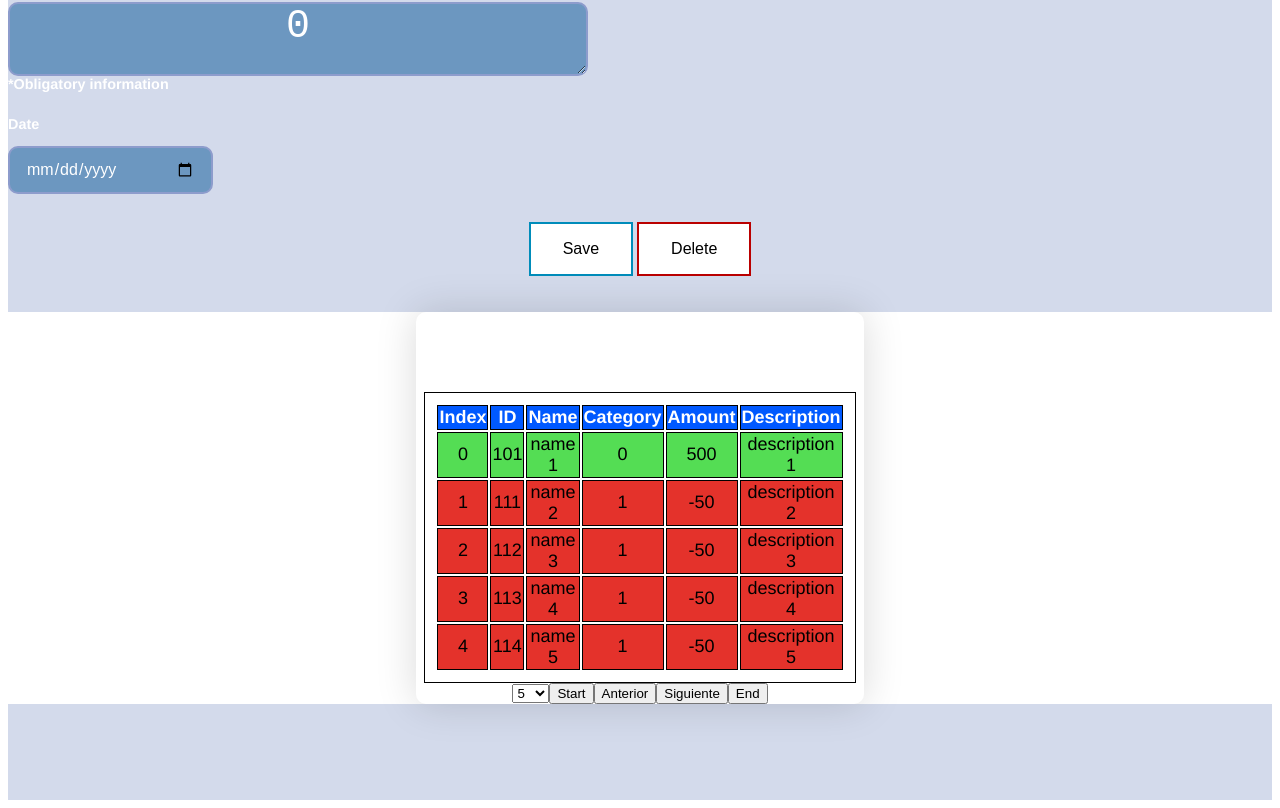
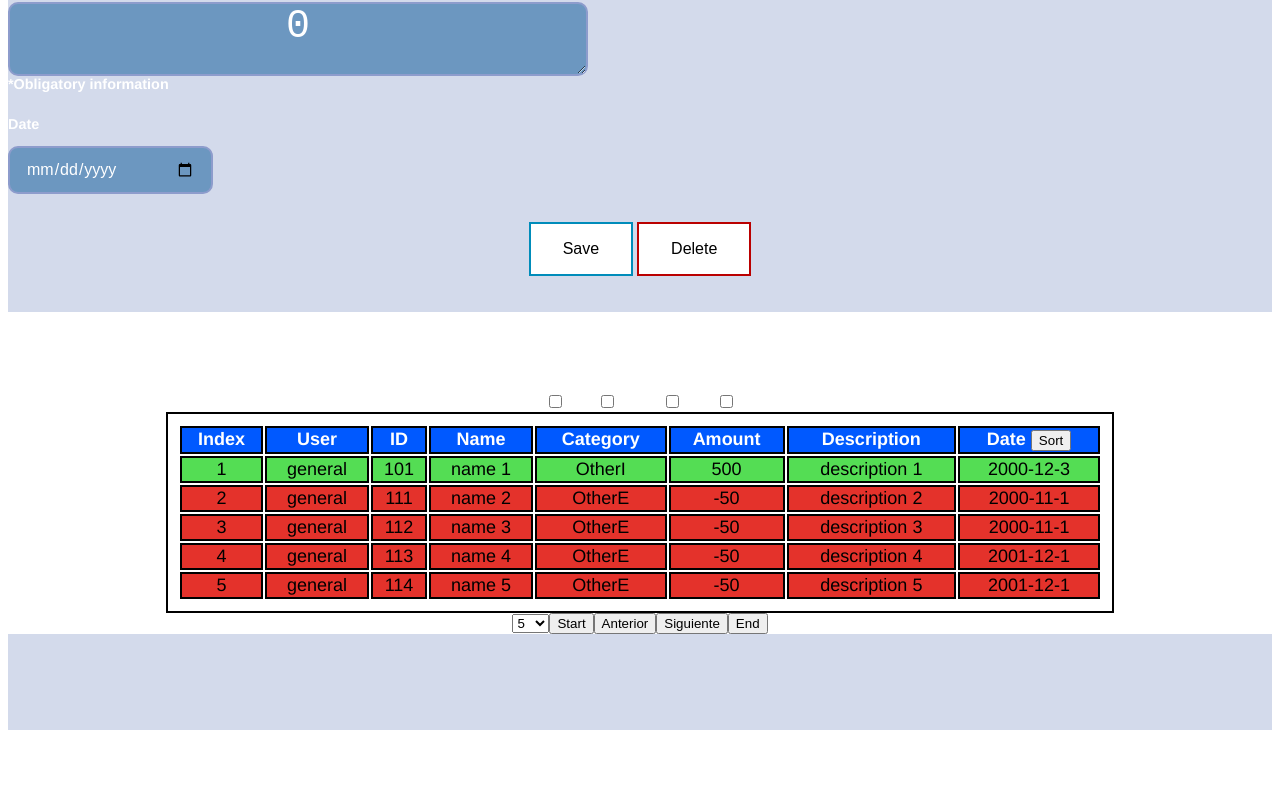
Before and after one commit to AlejandraDay/BRD, a Vue app: page /#/ModifyDeleteItem in a window 1280 px wide. Shown: the part 610-1418 px from the top of the page. After the commit the page ends 1348 px from the top, so only its background shows below. Built offline with nearby package versions, Linux system fonts and the light colour scheme.

Commit message:
testing units 1

```diff
--- a/src/components/TransactionTable.vue
+++ b/src/components/TransactionTable.vue
@@ -1,30 +1,80 @@
 <template>
-  <div class="table">
+  <div class="transactions">
     <h1>{{ msg }}</h1>
+    <div class="filterDateByDate">
+      <label>Filter by: </label>
+      <label><input v-model="filterDateBy.year" type="checkbox" />Year</label>
+      <label><input v-model="filterDateBy.month" type="checkbox" />Month</label>
+      <label><input v-model="filterDateBy.date" type="checkbox" />Date</label>
+      <label>
+        <input v-model="filterCategoryBy" type="checkbox" />Category
+      </label>
+      <br />
+      <input
+        v-if="filterDateBy.year || filterDateBy.month || filterDateBy.date"
+        type="date"
+        v-model="filterDate"
+      />
+      <input
+        v-if="filterCategoryBy"
+        v-model="filterCategory"
+        placeholder="Category Name"
+      />
+    </div>
     <table>
       <thead>
         <tr class="header">
           <th :key="column" v-for="column in this.headers">
             {{ column }}
+            <button
+              class="sort"
+              v-if="column === 'Date' && !sorted"
+              v-on:click="sort()"
+            >
+              Sort
+            </button>
+            <button
+              class="sort"
+              v-else-if="column === 'Date' && sorted"
+              v-on:click="sort()"
+            >
+              Unsort
+            </button>
+            <button
+              class="direction"
+              v-if="column === 'Date' && sorted && direction"
+              v-on:click="giveDirection()"
+            >
+              ↑
+            </button>
+            <button
+              class="direction"
+              v-else-if="column === 'Date' && sorted && !direction"
+              v-on:click="giveDirection()"
+            >
+              ↓
+            </button>
           </th>
         </tr>
       </thead>
       <tbody>
         <tr
           :key="item.id"
-          v-for="(item, index) in filtered"
+          v-for="(item, index) in filteredPaging"
           :class="[item.amount < 0 ? 'expense' : 'profit']"
         >
-          <td>{{ index + lowerLimmit }}</td>
+          <td>{{ index + lowerLimmit + 1 }}</td>
+          <td>{{ getUserName(item.user) }}</td>
           <td>{{ item.id }}</td>
           <td>{{ item.name }}</td>
-          <td>{{ item.category }}</td>
+          <td>{{ getCategoryName(item.category) }}</td>
           <td>{{ item.amount }}</td>
           <td>{{ item.description }}</td>
+          <td>{{ getDate(item.date) }}</td>
         </tr>
       </tbody>
     </table>
-    <div>
+    <div class="paging">
       <select v-model="groupBy">
         <option :key="item" v-for="item in this.groupBy_">{{ item }}</option>
       </select>
@@ -37,6 +87,7 @@
 </template>
 
 <script>
+import { mapGetters } from "vuex";
 export default {
   name: "TransactionTable",
   props: {
@@ -44,15 +95,20 @@ export default {
   },
   data() {
     return {
-      filter: "",
-      groupBy_: [5, 10, 15],
+      filterDate: "",
+      filterDateBy: { year: false, month: false, date: false },
+      filterCategory: "",
+      filterCategoryBy: false,
+      groupBy_: [5, 10, 15, 20],
       groupBy: 5,
-      group: 1
+      group: 1,
+      sorted: false,
+      direction: true
     };
   },
   methods: {
     goRight() {
-      if (this.group < Math.ceil(this.transactions.length / this.groupBy)) {
+      if (this.group < Math.ceil(this.filteredByDC.length / this.groupBy)) {
         this.group++;
       }
     },
@@ -65,43 +121,110 @@ export default {
       this.group = 1;
     },
     end() {
-      this.group = Math.ceil(this.transactions.length / this.groupBy);
+      this.group = Math.ceil(this.filteredByDC.length / this.groupBy);
+    },
+    getCategoryName(categoryID) {
+      return this.getCategoryList.filter(
+        category => category.id === categoryID
+      )[0].name;
+    },
+    getUserName(userCI) {
+      return this.accounts.filter(user => user.ci === userCI)[0].name;
+    },
+    getDate({ year, month, date }) {
+      return `${year}-${month}-${date}`;
+    },
+    sort() {
+      this.sorted = !this.sorted;
+    },
+    giveDirection() {
+      this.direction = !this.direction;
     }
   },
   computed: {
-    filtered() {
-      return this.transactions.filter(
+    ...mapGetters(["getItemList"]),
+    ...mapGetters(["getCategoryList"]),
+    ...mapGetters(["getHeaders"]),
+    ...mapGetters(["getAccounts"]),
+    filteredPaging() {
+      return this.filteredByDC.filter(
         (item, index) => index >= this.lowerLimmit && index < this.upperLimmit
       );
     },
+    filteredByDC() {
+      let aux = this.transactions;
+      if (this.filterDate !== "") {
+        let aux2 = this.filterDate.split("-");
+        if (this.filterDateBy.year) {
+          aux = aux.filter(t => t.date.year === parseInt(aux2[0]));
+        }
+        if (this.filterDateBy.month) {
+          aux = aux.filter(t => t.date.month === parseInt(aux2[1]));
+        }
+        if (this.filterDateBy.date) {
+          aux = aux.filter(t => t.date.date === parseInt(aux2[2]));
+        }
+      }
+      if (this.filterCategoryBy) {
+        aux = aux.filter(
+          t => 0 <= this.getCategoryName(t.category).search(this.filterCategory)
+        );
+      }
+      return aux;
+    },
     transactions() {
-      return this.$store.state.TRANSACTIONS;
+      if (this.sorted) {
+        if (this.direction) {
+          return this.getItemList.slice().sort(function(a, b) {
+            // eslint-disable-next-line prettier/prettier
+            return (b.date.year * 100 + b.date.month * 10 + b.date.date) - (a.date.year * 100 + a.date.month * 10 + a.date.date)});
+        }
+        return this.getItemList.slice().sort(function(a, b) {
+          // eslint-disable-next-line prettier/prettier
+          return (a.date.year * 100 + a.date.month * 10 + a.date.date) - (b.date.year * 100 + b.date.month * 10 + b.date.date)});
+      }
+      return this.getItemList;
     },
     headers() {
-      return this.$store.state.HEADERS[0];
+      return this.getHeaders[0];
     },
     upperLimmit() {
       return this.groupBy * this.group;
     },
     lowerLimmit() {
       return this.upperLimmit - this.groupBy;
+    },
+    accounts() {
+      return this.getAccounts;
     }
   }
 };
 </script>
 
 <style scoped>
+.sort {
+  margin: auto;
+}
+.paging {
+  margin: auto;
+  width: 75%;
+  right: 1;
+}
+.transactions {
+  margin: auto;
+  width: 75%;
+}
 table,
 th,
 td {
-  border: 1px solid black;
+  border: 2px solid black;
   font-size: 18px;
 }
 
 table {
-  margin: auto;
-  width: 50%;
+  border-color: black;
   padding: 10px;
+  width: 100%;
 }
 
 td {
--- a/src/store/index.js
+++ b/src/store/index.js
@@ -31,7 +31,16 @@ export default new Vuex.Store({
     CURRENT_USER: -1,
     VIEW_ACCOUNT: false,
     HEADERS: [
-      ["Index", "ID", "Name", "Category", "Amount", "Description"],
+      [
+        "Index",
+        "User",
+        "ID",
+        "Name",
+        "Category",
+        "Amount",
+        "Description",
+        "Date"
+      ],
       ["Index", "ID", "Name", "Created By", "Type"],
       ["Name", "Category", "Amount", "Type"]
     ],
@@ -43,7 +52,7 @@ export default new Vuex.Store({
         category: 0,
         amount: 500,
         description: "description 1",
-        date: { year: 2000, month: 12, date: 1 }
+        date: { year: 2000, month: 12, date: 3 }
       },
       {
         user: 0,
@@ -52,7 +61,7 @@ export default new Vuex.Store({
         category: 1,
         amount: -50,
         description: "description 2",
-        date: { year: 2000, month: 12, date: 1 }
+        date: { year: 2000, month: 11, date: 1 }
       },
       {
         user: 0,
@@ -61,7 +70,7 @@ export default new Vuex.Store({
         category: 1,
         amount: -50,
         description: "description 3",
-        date: { year: 2000, month: 12, date: 1 }
+        date: { year: 2000, month: 11, date: 1 }
       },
       {
         user: 0,
@@ -70,7 +79,7 @@ export default new Vuex.Store({
         category: 1,
         amount: -50,
         description: "description 4",
-        date: { year: 2000, month: 12, date: 1 }
+        date: { year: 2001, month: 12, date: 1 }
       },
       {
         user: 0,
@@ -79,7 +88,7 @@ export default new Vuex.Store({
         category: 1,
         amount: -50,
         description: "description 5",
-        date: { year: 2000, month: 12, date: 1 }
+        date: { year: 2001, month: 12, date: 1 }
       },
       {
         user: 0,
@@ -88,7 +97,7 @@ export default new Vuex.Store({
         category: 1,
         amount: -50,
         description: "description 6",
-        date: { year: 2000, month: 12, date: 1 }
+        date: { year: 2001, month: 12, date: 1 }
       },
       {
         user: 0,
@@ -219,13 +228,12 @@ export default new Vuex.Store({
     ],
     CATEGORIES: [
       //type: true = income; type: false = expense
-      { id: 0, name: "Other", user: 0, type: true },
-      { id: 1, name: "Other", user: 0, type: false },
-      { id: 2, name: "Transfer", user: 0, type: true },
-      { id: 3, name: "Transfer", user: 0, type: false }
+      { id: 0, name: "OtherI", user: 0, type: true },
+      { id: 1, name: "OtherE", user: 0, type: false },
+      { id: 2, name: "TransferI", user: 0, type: true },
+      { id: 3, name: "TransferE", user: 0, type: false }
     ]
   },
-  //////////
   actions: {
     addAccount({ commit }, item) {
       commit("mutateAccountList", item);
@@ -325,6 +333,9 @@ export default new Vuex.Store({
       );
       return account[0];
     },
+    getAccounts(state) {
+      return state.ACCOUNTS;
+    },
     idAccount(state) {
       return state.CURRENT_USER;
     },
@@ -346,6 +357,9 @@ export default new Vuex.Store({
     getCategoryTableHeader(state) {
       return state.HEADERS[1];
     },
+    getHeaders(state) {
+      return state.HEADERS;
+    },
     getItemTableHeader(state) {
       return state.HEADERS[2];
     }
--- a/src/views/ModifyDeleteItemView.vue
+++ b/src/views/ModifyDeleteItemView.vue
@@ -30,7 +30,7 @@
           <select v-model="category" id="categories">
             <option
               :key="cate.id"
-              v-for="cate in categoryFilter()"
+              v-for="cate in categories"
               class="optionsCategory"
             >
               {{ cate.name }}
@@ -162,14 +162,14 @@ export default {
     findItemUser() {
       var index = this.items.findIndex(c => c.name == this.selectedItem);
       this.user = this.items[index].user;
-    },
-    categoryFilter() {
+    }
+    /*categoryFilter() {
       if (this.type === "income") {
         return this.categories.filter(ca => ca.type);
       } else {
         return this.categories.filter(ca => !ca.type);
       }
-    }
+    }*/
   }
 };
 </script>
--- a/src/views/RegisterIncomeExpenseView.vue
+++ b/src/views/RegisterIncomeExpenseView.vue
@@ -30,7 +30,7 @@
           <select v-model="category" id="categories">
             <option
               :key="cate.id"
-              v-for="cate in categoryFilter()"
+              v-for="cate in categories"
               class="optionsCategory"
             >
               {{ cate.name }}
@@ -127,6 +127,7 @@ export default {
         if (this.type == "expense") {
           this.amount = this.amount * -1;
         }
+        let aux = this.date.split("-");
         this.findCategoryId(this.category);
         this.addItem({
           name: this.name,
@@ -135,21 +136,21 @@ export default {
           type: this.type,
           user: this.user,
           id: this.lastId + 1,
-          date: this.date.split("-")
+          date: { year: aux[0], month: aux[1], date: aux[2] }
         });
       }
     },
     findCategoryId() {
       var index = this.categories.findIndex(c => c.name == this.category);
       this.category = this.categories[index].id;
-    },
-    categoryFilter() {
+    }
+    /*categoryFilter() {
       if (this.type === "income") {
         return this.categories.filter(ca => ca.type);
       } else {
         return this.categories.filter(ca => !ca.type);
       }
-    }
+    }*/
   }
 };
 </script>
```
Also changed, not shown: 2 other files (tests, documents, lock files or other folders).
